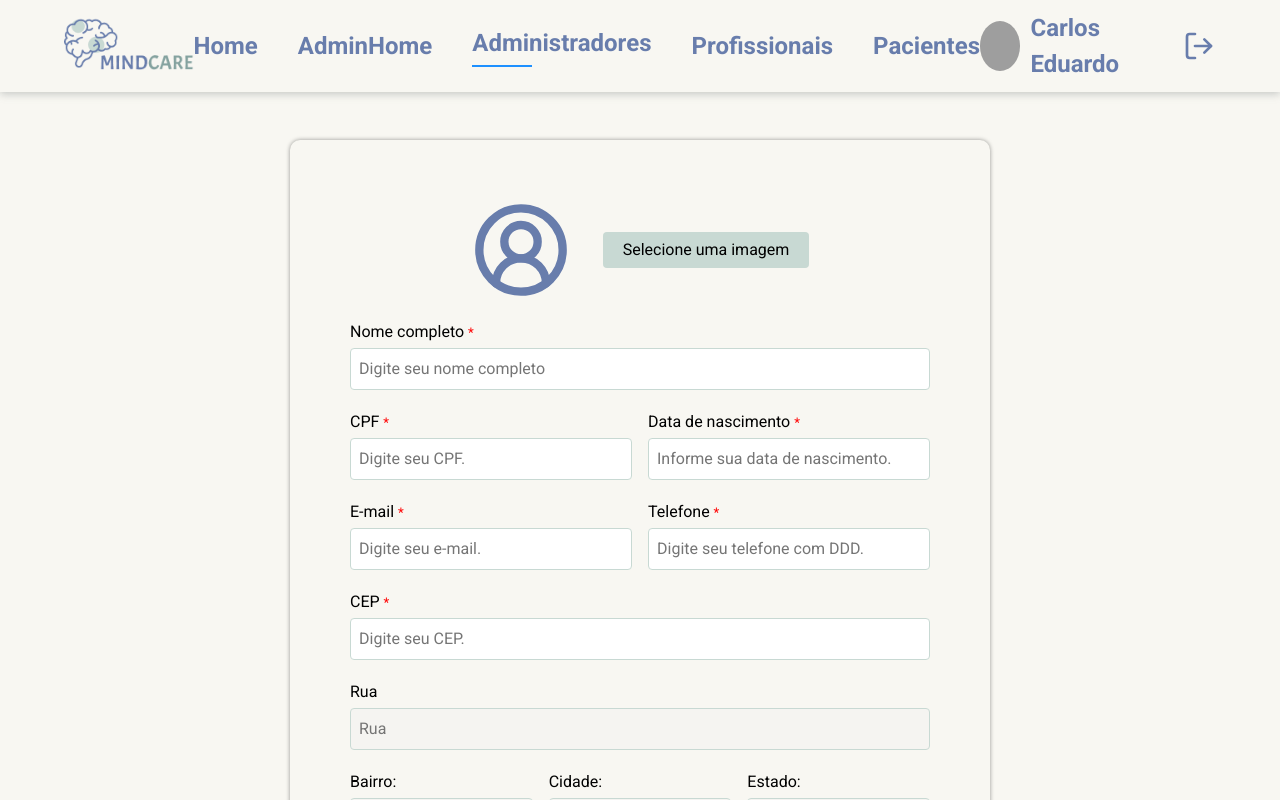
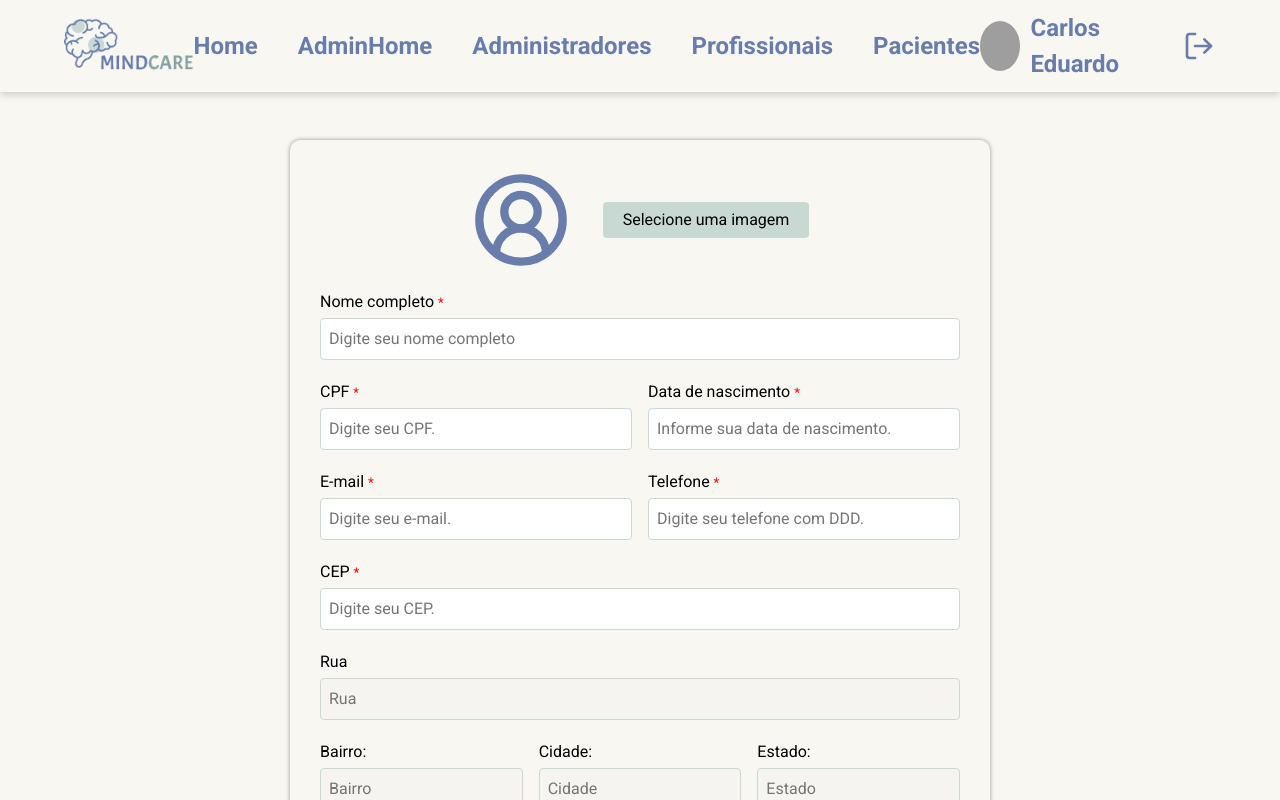
Before and after one commit to ViniMesquitaa/br.com.mindcare, a React (Vite) app: page /admin/register in a window 1280 px wide. Shown: the top 800 px of the page. Built offline with nearby package versions, Linux system fonts and the light colour scheme; grey boxes are pictures that could not be loaded.

Commit message:
fix: ajuste css

```diff
--- a/src/components/Header/styles.css
+++ b/src/components/Header/styles.css
@@ -22,7 +22,6 @@
 
 .menu-item {
   text-decoration: none;
-  transition: transform 0.3s, color 0.3s;
 }
 
 .menu-item:hover {
@@ -75,15 +74,6 @@
 
 .logout-button:hover {
   text-decoration: underline;
-}
-
-.menu-item.active::after {
-  content: "";
-  width: 60px;
-  height: 2px;
-  background-color: #1e90ff;
-  display: block;
-  margin-top: 4px;
 }
 
 .icon-container {
--- a/src/components/UserForm/styles.css
+++ b/src/components/UserForm/styles.css
@@ -21,7 +21,6 @@
 
 .form {
   width: 100%;
-  padding: var(--padding);
   display: flex;
   flex-direction: column;
   gap: var(--gap);
@@ -145,11 +144,7 @@
   transform: scale(1.01);
 }
 
-@media (max-width: 425px) {
-  .form {
-    padding: var(--padding-large);
-  }
-
+@media (max-width: 428px) {
   .photo-container .file-label span {
     display: none;
   }
--- a/src/pages/AdminProfile/styles.css
+++ b/src/pages/AdminProfile/styles.css
@@ -21,4 +21,7 @@
   .admin-profile-container {
     padding: 4rem 1rem;
   }
+  .admin-profile-content {
+    padding: 1rem;
+  }
 }
--- a/src/pages/Login/styleLogin.css
+++ b/src/pages/Login/styleLogin.css
@@ -240,4 +240,8 @@
   .input-type {
     font-size: 18px;
   }
+
+  .eye-button {
+    top: 1.3rem;
+  }
 }
--- a/src/pages/RegisterAdmin/index.jsx
+++ b/src/pages/RegisterAdmin/index.jsx
@@ -5,8 +5,8 @@ export function RegisterAdmin() {
   const onSubmit = (values) => console.log(values);
 
   return (
-    <div className="admin-profile-container">
-      <div className="admin-profile-content">
+    <div className="register-admin-container">
+      <div className="register-admin-content">
         <UserForm onSubmit={onSubmit} isAdminRegister />
       </div>
     </div>
--- a/src/pages/RegisterAdmin/styles.css
+++ b/src/pages/RegisterAdmin/styles.css
@@ -1,12 +1,27 @@
-.container {
+.register-admin-container {
   display: flex;
   align-items: center;
   justify-content: center;
   padding: 3rem;
 }
 
+.register-admin-content {
+  max-width: 43.75rem;
+  width: 100%;
+  background-color: #f8f7f2;
+  padding: 1.875rem;
+  border-radius: 0.625rem;
+  box-shadow: 0 0 0.25rem rgba(0, 0, 0, 0.4);
+  display: flex;
+  flex-direction: column;
+  gap: 1.25rem;
+}
+
 @media (max-width: 1023px) {
-  .container {
+  .register-admin-container {
     padding: 4rem 1rem;
   }
+  .register-admin-content {
+    padding: 1rem;
+  }
 }
```
Also changed, not shown: 2 other files (tests, documents, lock files or other folders).
